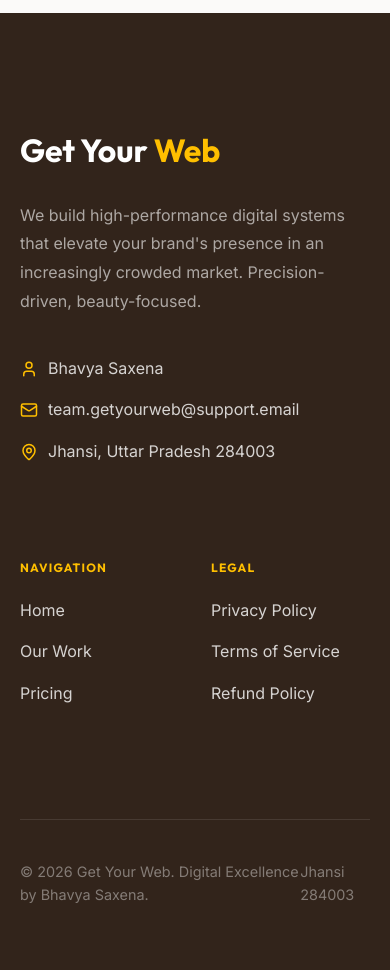
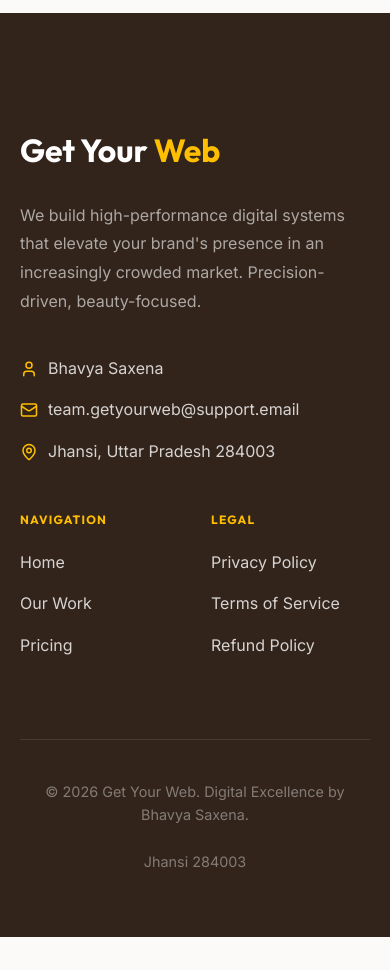
Before and after one commit to GETYOURWEBSERVICE/GET-YOUR-WEB, a React (Vite) app: page /privacy in a window 390 px wide. Shown: the part 3580-4550 px from the top of the page. After the commit the page ends 4517 px from the top, so only its background shows below. Built offline with nearby package versions, Linux system fonts and the light colour scheme; no server answers.

Commit message:
Fix mobile responsiveness (overflow/layout issues)

```diff
--- a/src/components/Footer.jsx
+++ b/src/components/Footer.jsx
@@ -10,7 +10,7 @@ const Footer = () => {
             paddingBottom: '4rem'
         }}>
             <div className="container">
-                <div className="grid-cols-2" style={{ gap: '6rem' }}>
+                <div className="footer-grid">
                     <div>
                         <motion.div
                             initial={{ opacity: 0 }}
@@ -61,18 +61,9 @@ const Footer = () => {
                     </div>
                 </div>
 
-                <div style={{
-                    marginTop: '6rem',
-                    paddingTop: '2.5rem',
-                    borderTop: '1px solid hsla(0,0%,100%,0.1)',
-                    display: 'flex',
-                    justifyContent: 'space-between',
-                    alignItems: 'center',
-                    fontSize: '0.9rem',
-                    color: 'hsla(0,0%,100%,0.4)'
-                }}>
+                <div className="footer-bottom">
                     <p>© 2026 Get Your Web. Digital Excellence by Bhavya Saxena.</p>
-                    <div style={{ display: 'flex', gap: '2rem' }}>
+                    <div style={{ display: 'flex', gap: '2rem', justifyContent: 'center' }}>
                         <span>Jhansi 284003</span>
                     </div>
                 </div>
--- a/src/components/Hero.jsx
+++ b/src/components/Hero.jsx
@@ -134,7 +134,7 @@ const Hero = () => {
                     {/* Tagline removed as per request */}
 
                     <h1 style={{
-                        fontSize: 'clamp(2.5rem, 8vw, 6rem)',
+                        fontSize: 'clamp(2rem, 8vw, 6rem)',
                         marginBottom: '1rem',
                         letterSpacing: '-0.02em',
                         color: 'hsl(var(--foreground))',
--- a/src/components/Work.jsx
+++ b/src/components/Work.jsx
@@ -76,7 +76,7 @@ const Work = () => {
                     </h2>
                 </div>
 
-                <div className={displayProjects.length > 0 ? "grid-cols-2" : ""} style={{ gap: '3.5rem' }}>
+                <div className={displayProjects.length > 0 ? "grid-cols-2" : ""}>
                     {loading ? (
                         <div style={{ display: 'flex', justifyContent: 'center', padding: '5rem' }}>
                             <Loader2 size={40} className="animate-spin" color="hsl(var(--primary))" />
--- a/src/index.css
+++ b/src/index.css
@@ -38,6 +38,12 @@ body {
   line-height: 1.6;
   -webkit-font-smoothing: antialiased;
   overflow-x: hidden;
+  width: 100%;
+}
+
+.app-container {
+  overflow-x: hidden;
+  width: 100%;
 }
 
 h1,
@@ -151,10 +157,39 @@ button {
   gap: 3rem;
 }
 
+.footer-grid {
+  display: grid;
+  grid-template-columns: 1fr 1fr;
+  gap: 6rem;
+}
+
+.footer-bottom {
+  margin-top: 6rem;
+  padding-top: 2.5rem;
+  border-top: 1px solid hsla(0,0%,100%,0.1);
+  display: flex;
+  justify-content: space-between;
+  align-items: center;
+  font-size: 0.9rem;
+  color: hsla(0,0%,100%,0.4);
+}
+
 @media (max-width: 768px) {
   .grid-cols-2 {
     grid-template-columns: 1fr;
     gap: 2rem;
+  }
+
+  .footer-grid {
+    grid-template-columns: 1fr;
+    gap: 3rem;
+  }
+
+  .footer-bottom {
+    flex-direction: column;
+    gap: 1.5rem;
+    text-align: center;
+    margin-top: 4rem;
   }
 
   .section {
```
